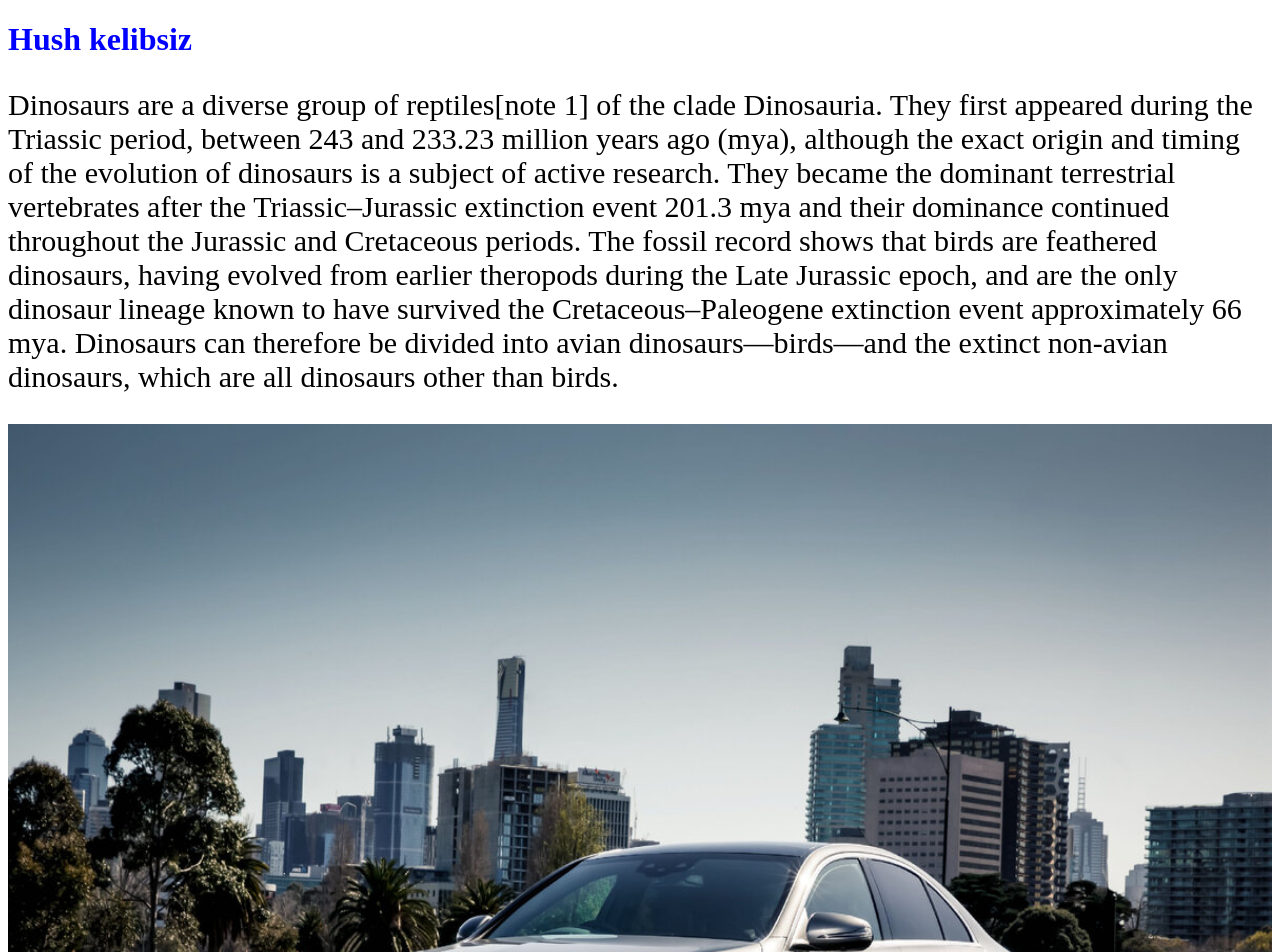
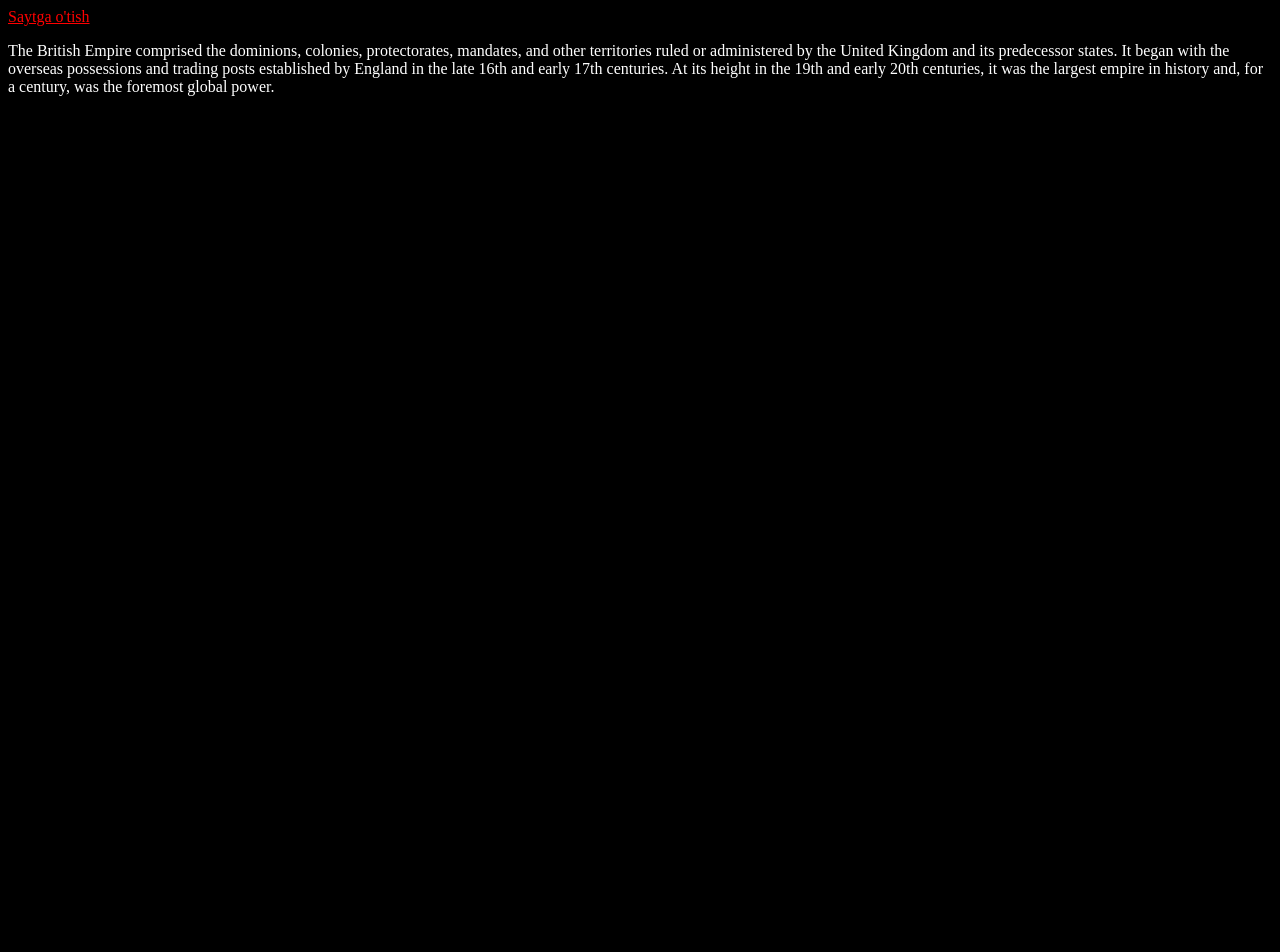
Before and after one commit to Master2907/test, a plain HTML site: page index.html in a window 1280 px wide. Shown: the top 952 px of the page. After the commit the page ends 800 px from the top, so only its background shows below. Drawn offline with Linux system fonts and the light colour scheme.

Commit message:
another project

```diff
--- a/index.html
+++ b/index.html
@@ -1,15 +1,12 @@
 <!DOCTYPE html>
 <html>
 <head>
-<title>Salom dunyo</title>
+<title>Salom</title>
 </head>
-<body>
 
-<h1 style="color: blue">Hush kelibsiz</h1>
+<body style="background-color: black">
+<a style="color: red" href="https://www.w3schools.com/html/html_attributes.asp">Saytga o'tish</a>
+<p style="color: white">The British Empire comprised the dominions, colonies, protectorates, mandates, and other territories ruled or administered by the United Kingdom and its predecessor states. It began with the overseas possessions and trading posts established by England in the late 16th and early 17th centuries. At its height in the 19th and early 20th centuries, it was the largest empire in history and, for a century, was the foremost global power.</p>
+</body>
 
-<p style="font-size: 30px">Dinosaurs are a diverse group of reptiles[note 1] of the clade Dinosauria. They first appeared during the Triassic period, between 243 and 233.23 million years ago (mya), although the exact origin and timing of the evolution of dinosaurs is a subject of active research. They became the dominant terrestrial vertebrates after the Triassic–Jurassic extinction event 201.3 mya and their dominance continued throughout the Jurassic and Cretaceous periods. The fossil record shows that birds are feathered dinosaurs, having evolved from earlier theropods during the Late Jurassic epoch, and are the only dinosaur lineage known to have survived the Cretaceous–Paleogene extinction event approximately 66 mya. Dinosaurs can therefore be divided into avian dinosaurs—birds—and the extinct non-avian dinosaurs, which are all dinosaurs other than birds.</p>
-
-<img style="width: 100%; height:900px" src="car.jpg">
-
-</body>
 </html>
```
Also changed, not shown: car.jpg (deleted).
